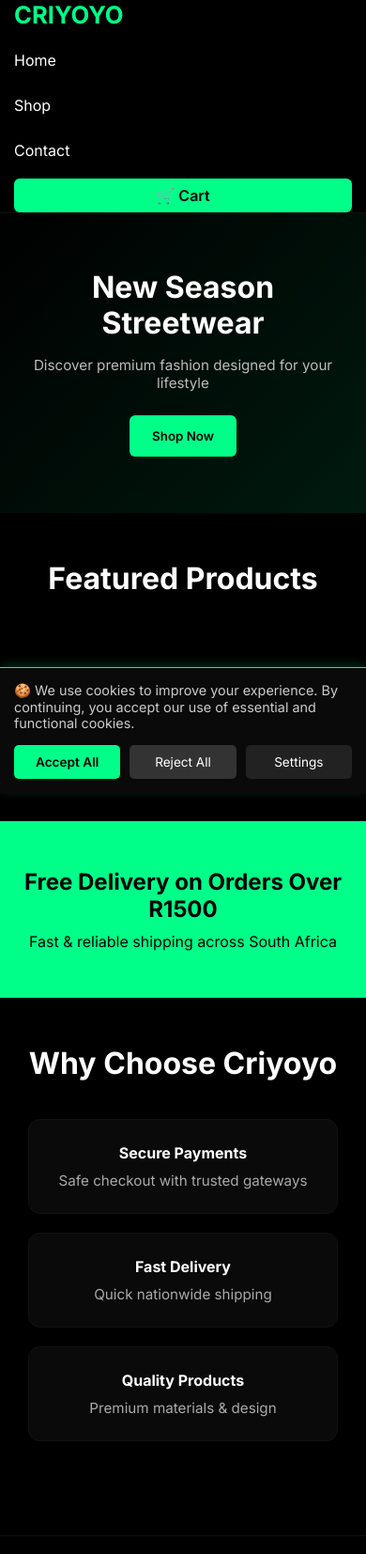
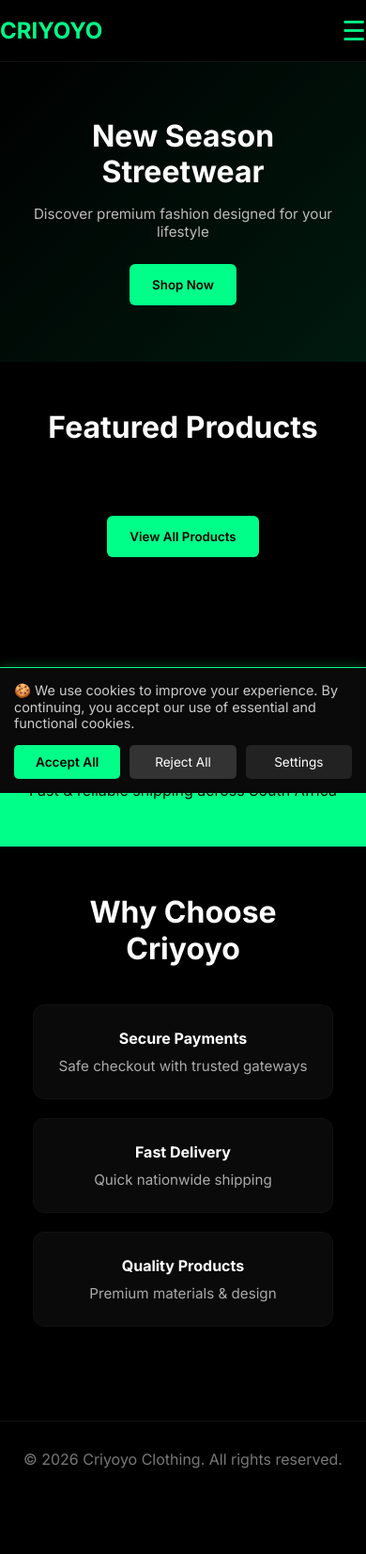
Before and after one commit to Napster-12/criyoyo, a Flask app: page / in a window 390 px wide. Shown: the top 1654 px of the page at 94% size. After the commit the page ends 1563 px from the top, so only its background shows below. Run offline with Flask 3, Linux system fonts and the light colour scheme.

Commit message:
Refactor index.html for improved structure and style

```diff
--- a/templates/index.html
+++ b/templates/index.html
@@ -36,7 +36,6 @@
 
 /* NAVBAR */
 .navbar{
-    width:100%;
     background:#000;
     border-bottom:1px solid #111;
     position:sticky;
@@ -48,23 +47,22 @@
     display:flex;
     justify-content:space-between;
     align-items:center;
-    padding:16px 0;
-    gap:20px;
-    flex-wrap:wrap;
+    padding:15px 0;
 }
 
+/* LOGO */
 .logo{
-    font-size:1.6rem;
+    font-size:1.5rem;
     font-weight:700;
     color:#00ff88;
     text-decoration:none;
 }
 
+/* DESKTOP LINKS */
 .nav-links{
     display:flex;
+    gap:20px;
     align-items:center;
-    gap:20px;
-    flex-wrap:wrap;
 }
 
 .nav-links a{
@@ -78,12 +76,45 @@
     color:#00ff88;
 }
 
+/* CART BUTTON */
 .cart-btn{
     background:#00ff88;
     color:#000 !important;
     padding:10px 16px;
     border-radius:6px;
     font-weight:600;
+}
+
+/* HAMBURGER */
+.hamburger{
+    display:none;
+    font-size:1.8rem;
+    cursor:pointer;
+    color:#00ff88;
+}
+
+/* MOBILE MENU */
+.mobile-menu{
+    display:none;
+    flex-direction:column;
+    gap:15px;
+    padding:15px 0;
+    border-top:1px solid #111;
+}
+
+.mobile-menu a{
+    color:#fff;
+    text-decoration:none;
+    font-size:1.05rem;
+}
+
+.mobile-menu a:hover{
+    color:#00ff88;
+}
+
+.mobile-menu .cart-btn{
+    width:100%;
+    text-align:center;
 }
 
 /* HERO */
@@ -138,7 +169,6 @@
     width:100%;
     max-width:1200px;
     margin:auto;
-    padding:0 20px;
 }
 
 .card{
@@ -151,8 +181,8 @@
 
 .card:hover{
     transform:translateY(-5px);
+    border-color:#00ff88;
     box-shadow:0 10px 25px rgba(0,255,136,0.15);
-    border-color:#00ff88;
 }
 
 .card img{
@@ -314,40 +344,19 @@
     border:1px solid #444;
 }
 
-/* MOBILE RESPONSIVE */
+/* MOBILE */
 @media screen and (max-width:768px){
 
-    body{
-        overflow-x:hidden;
+    .nav-links{
+        display:none;
     }
 
-    .container{
-        padding:0 15px;
+    .hamburger{
+        display:block;
     }
 
-    .nav{
-        flex-direction:column;
-        align-items:flex-start;
-        gap:15px;
-    }
-
-    .nav-links{
-        width:100%;
+    .mobile-menu.active{
         display:flex;
-        flex-direction:column;
-        align-items:flex-start;
-        gap:12px;
-    }
-
-    .nav-links a{
-        width:100%;
-        font-size:1rem;
-        padding:8px 0;
-    }
-
-    .cart-btn{
-        width:100%;
-        text-align:center;
     }
 
     .hero{
@@ -369,7 +378,6 @@
 
     .grid{
         grid-template-columns:1fr;
-        padding:0;
     }
 
     .card img{
@@ -403,10 +411,12 @@
 
 <!-- NAVBAR -->
 <div class="navbar">
+
     <div class="container nav">
 
         <a href="/" class="logo">CRIYOYO</a>
 
+        <!-- DESKTOP MENU -->
         <div class="nav-links">
             <a href="/">Home</a>
             <a href="/shop">Shop</a>
@@ -414,7 +424,21 @@
             <a href="/cart" class="cart-btn">🛒 Cart</a>
         </div>
 
+        <!-- HAMBURGER -->
+        <div class="hamburger" onclick="toggleMenu()">
+            ☰
+        </div>
+
     </div>
+
+    <!-- MOBILE MENU -->
+    <div class="container mobile-menu" id="mobileMenu">
+        <a href="/">Home</a>
+        <a href="/shop">Shop</a>
+        <a href="/contact">Contact</a>
+        <a href="/cart" class="cart-btn">🛒 Cart</a>
+    </div>
+
 </div>
 
 <!-- COOKIE BANNER -->
@@ -560,6 +584,10 @@
 <!-- SCRIPTS -->
 <script>
 
+function toggleMenu(){
+    document.getElementById("mobileMenu").classList.toggle("active");
+}
+
 async function acceptAll(){
 
     await fetch('/accept-cookies', {
```
